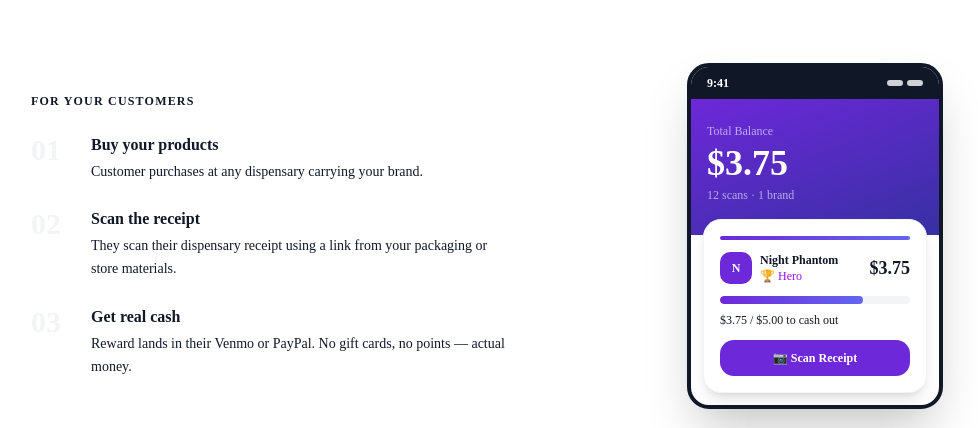
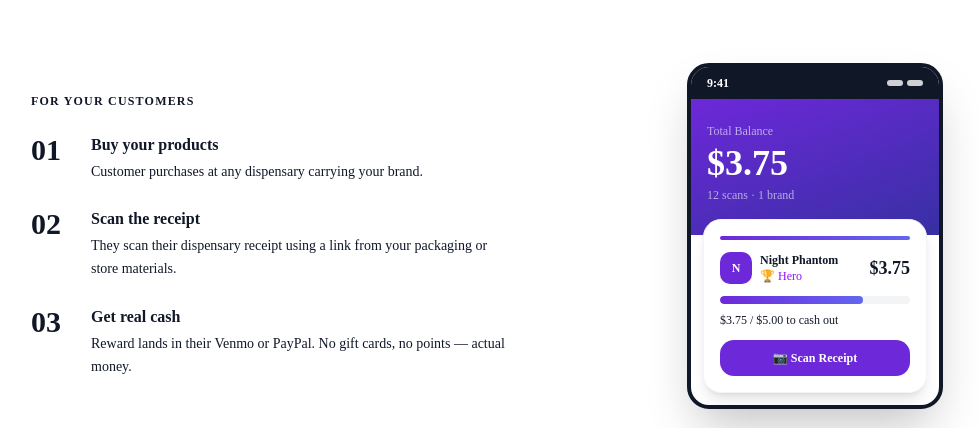
Before and after one commit to rkshankar79/ogrewards, a Next.js app: page / in a window 1280 px wide. Shown: the part 1020-1448 px from the top of the page, without its empty margins (97-1075 px from the left). Built offline with nearby package versions, Linux system fonts and the light colour scheme.

Commit message:
fix: solid black step numbers in how it works

```diff
--- a/src/app/page.tsx
+++ b/src/app/page.tsx
@@ -89,7 +89,7 @@ export default function HomePage() {
                 { step: '03', title: 'Get real cash', desc: 'Reward lands in their Venmo or PayPal. No gift cards, no points — actual money.' },
               ].map(({ step, title, desc }) => (
                 <div key={step} className="flex gap-5">
-                  <span className="text-3xl font-black text-gray-100 leading-none mt-0.5 w-10 flex-shrink-0">{step}</span>
+                  <span className="text-3xl font-black text-gray-900 leading-none mt-0.5 w-10 flex-shrink-0">{step}</span>
                   <div>
                     <p className="font-bold text-gray-900 mb-1">{title}</p>
                     <p className="text-gray-900 text-sm leading-relaxed">{desc}</p>
```
